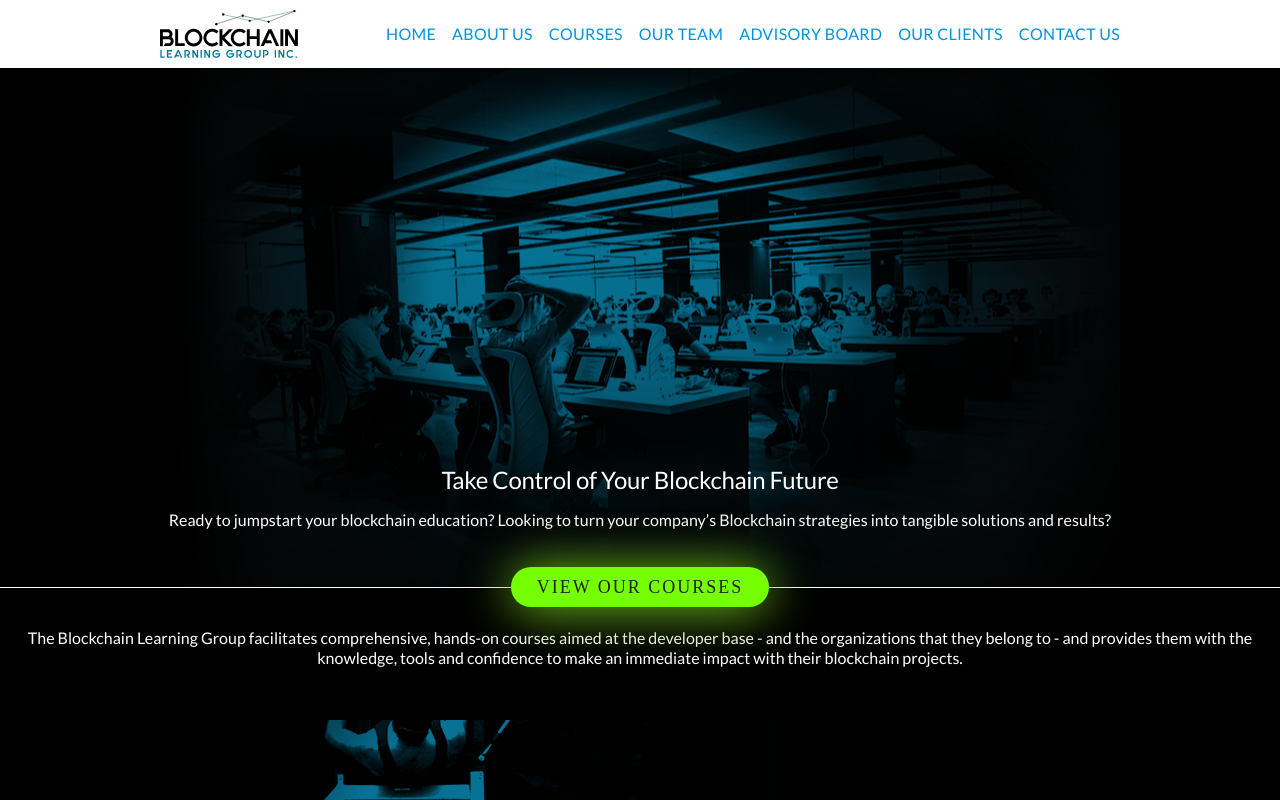
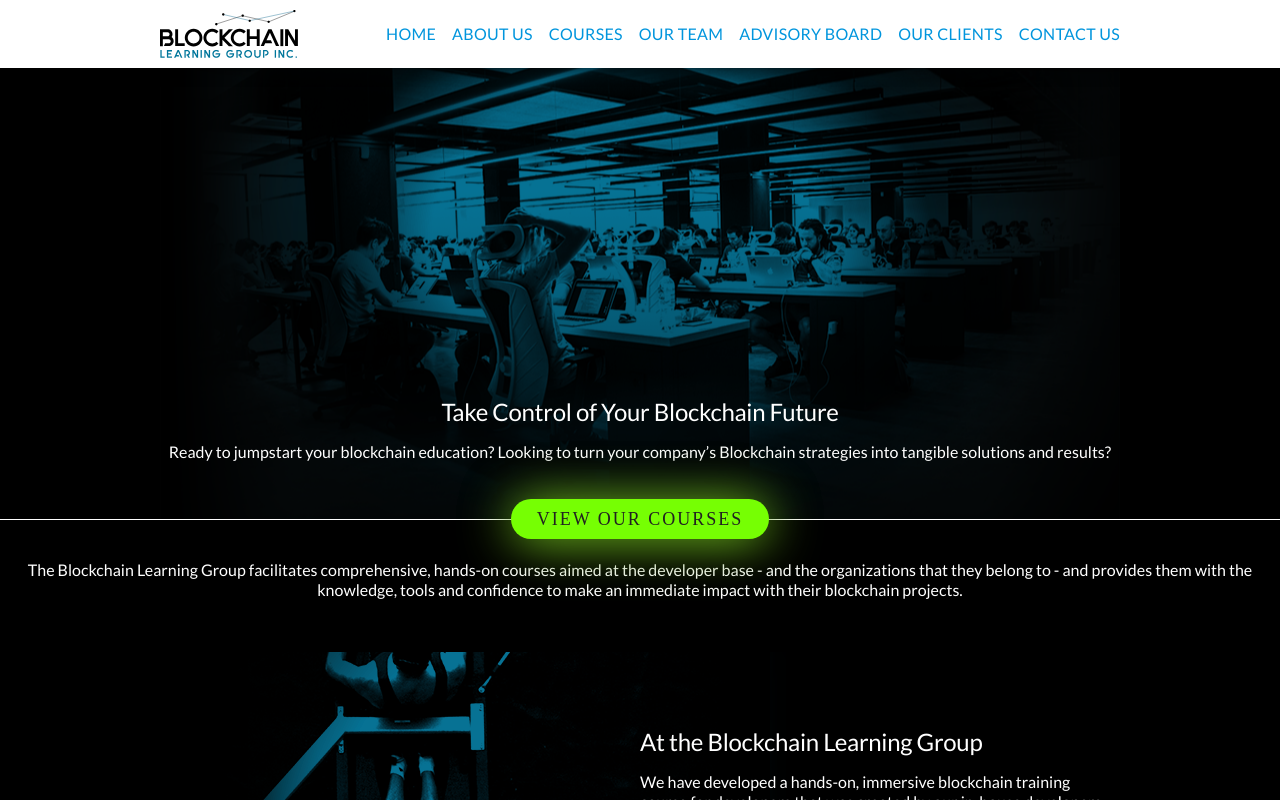
Before and after one commit to Blockchain-Learning-Group/Blockchain-Learning-Group.github.io, a React (Create React App) app: page / in a window 1280 px wide. Shown: the top 800 px of the page. Built offline with nearby package versions, Linux system fonts and the light colour scheme.

Commit message:
fix(nav-header+layout)

```diff
--- a/public/styles/main.css
+++ b/public/styles/main.css
@@ -615,11 +615,45 @@
 a {
   cursor: pointer !important; }
 
-#App {
-  overflow: auto; }
+body {
+  margin: 0;
+  height: 100vh; }
+  body #root {
+    position: absolute;
+    top: 0;
+    right: 0;
+    bottom: 0;
+    left: 0; }
+    body #root #App {
+      position: absolute;
+      top: 0;
+      right: 0;
+      bottom: 0;
+      left: 0;
+      display: -ms-flexbox;
+      display: -webkit-flex;
+      display: flex;
+      -ms-flex-direction: column;
+      -webkit-flex-direction: column;
+      flex-direction: column; }
+      body #root #App > main {
+        -ms-flex: 1 1 0.000000001px;
+        -webkit-flex: 1;
+        flex: 1;
+        -webkit-flex-basis: 0.000000001px;
+        flex-basis: 0.000000001px; }
+        body #root #App > main div.blg--main-wrapper {
+          position: absolute;
+          top: 0;
+          right: 0;
+          bottom: 0;
+          left: 0;
+          overflow-y: scroll; }
+
 #App > header {
   color: #000;
-    background-color: #fff; }
+  background-color: #fff;
+  z-index: 1001; }
   #App > header div.--blg-wrapper {
     display: -ms-flexbox;
     display: -webkit-flex;
@@ -686,43 +720,6 @@
           #App > header div.--blg-wrapper ul.show li a {
             display: inline-block;
             padding: 0.618rem; }
-  #App > footer {
-    overflow: hidden;
-    padding: 1.618rem 0 0; }
-    #App > footer address, #App > footer div, #App > footer strong {
-      text-align: center; }
-    #App > footer address a {
-      line-height: initial;
-      text-transform: initial; }
-    #App > footer .social {
-      display: -ms-flexbox;
-      display: -webkit-flex;
-      display: flex;
-      -ms-flex-direction: row;
-      -webkit-flex-direction: row;
-      flex-direction: row;
-      -ms-flex-align: center;
-      -webkit-align-items: center;
-      align-items: center;
-      -ms-flex-pack: center;
-      -webkit-justify-content: center;
-      justify-content: center;
-      margin: 1.618rem; }
-      #App > footer .social a {
-        width: 44px;
-        height: 44px;
-        margin: 0 0.618rem;
-        display: block;
-        background-repeat: no-repeat;
-        background-position: center; }
-      #App > footer .social .linkedin {
-        background-image: url(../svg/linkedin.svg); }
-      #App > footer .social .twitter {
-        background-image: url(../svg/twitter.svg); }
-      #App > footer .social .github {
-        background-image: url(../svg/github.svg); }
-      #App > footer .social .slack {
-        background-image: url(../svg/slack.svg); }
 
 @media (min-width: 960px) {
   #App > header div.--blg-wrapper .menu {
@@ -992,6 +989,49 @@
         flex-direction: row; }
         #Clients > footer ul li.show {
           display: flex; } }
+
+/* alignment in cross axis */
+/* alignment in main axis */
+/* self alignment */
+/* multi-line alignment in main axis */
+/* fixed position */
+#ContactUs {
+  overflow: hidden;
+  padding: 1.618rem 0 0; }
+  #ContactUs address, #ContactUs div, #ContactUs strong {
+    text-align: center; }
+  #ContactUs address a {
+    line-height: initial;
+    text-transform: initial; }
+  #ContactUs .social {
+    display: -ms-flexbox;
+    display: -webkit-flex;
+    display: flex;
+    -ms-flex-direction: row;
+    -webkit-flex-direction: row;
+    flex-direction: row;
+    -ms-flex-align: center;
+    -webkit-align-items: center;
+    align-items: center;
+    -ms-flex-pack: center;
+    -webkit-justify-content: center;
+    justify-content: center;
+    margin: 1.618rem; }
+    #ContactUs .social a {
+      width: 44px;
+      height: 44px;
+      margin: 0 0.618rem;
+      display: block;
+      background-repeat: no-repeat;
+      background-position: center; }
+    #ContactUs .social .linkedin {
+      background-image: url(../svg/linkedin.svg); }
+    #ContactUs .social .twitter {
+      background-image: url(../svg/twitter.svg); }
+    #ContactUs .social .github {
+      background-image: url(../svg/github.svg); }
+    #ContactUs .social .slack {
+      background-image: url(../svg/slack.svg); }
 
 /* alignment in cross axis */
 /* alignment in main axis */
--- a/src/App.jsx
+++ b/src/App.jsx
@@ -3,6 +3,7 @@
 import AboutUs from './components/AboutUs';
 import AdvisoryBoard from './components/AdvisoryBoard';
 import Clients from './components/Clients';
+import ContactUs from './components/ContactUs';
 import Courses from './components/Courses';
 import Diversity from './components/Diversity';
 import Home from './components/Home';
@@ -58,6 +59,7 @@
                 </header>
 
                 <main>
+                    <div className="blg--main-wrapper">
                         <Home />
                         <AboutUs />
                         <Courses />
@@ -65,29 +67,10 @@
                         <Clients />
                         <Team />
                         <AdvisoryBoard />
+                        <ContactUs />
+                    </div>
                 </main>
-
-                <footer>
-                    <address>
-                        <strong>Where we are located</strong>
-                        <div>Blockchain Learning Group Inc.</div>
-                        <div>24 Murray Spiers Court, Markham, ON, L6C 3C5 CANADA</div>
-                        <div style={{ marginTop: '1rem' }}>Let's talk</div>
-                        <div>
-                            <a href="tel:+14165008518">+1 (416) 500-8518</a>
             </div>
-                        <div>
-                            <a href="mailto:murtaza@blockchainlearninggroup.com">murtaza@BlockchainLearningGroup.com</a>
-                        </div>
-                    </address>
-                    <div className="social">
-                        <a target="_blank" rel="noopener noreferrer" className="linkedin" href="https://ca.linkedin.com/company/blockchainlearninggroup"></a>
-                        <a target="_blank" rel="noopener noreferrer" className="twitter" href="https://twitter.com/BlockchainLG"></a>
-                        <a target="_blank" rel="noopener noreferrer" className="github" href="https://github.com/Blockchain-Learning-Group"></a>
-                        <a target="_blank" rel="noopener noreferrer" className="slack" href="https://blockchainlearning.slack.com"></a>
-                    </div>
-                </footer>
-            </div >
         );
     }
 }
--- /dev/null
+++ b/src/components/ContactUs.jsx
@@ -0,0 +1,28 @@
+import React from 'react';
+
+export default class extends React.Component {
+    render() {
+        return (
+            <section id="ContactUs">
+                <address>
+                    <strong>Where we are located</strong>
+                    <div>Blockchain Learning Group Inc.</div>
+                    <div>24 Murray Spiers Court, Markham, ON, L6C 3C5 CANADA</div>
+                    <div style={{ marginTop: '1rem' }}>Let's talk</div>
+                    <div>
+                        <a href="tel:+14165008518">+1 (416) 500-8518</a>
+                    </div>
+                    <div>
+                        <a href="mailto:murtaza@blockchainlearninggroup.com">murtaza@BlockchainLearningGroup.com</a>
+                    </div>
+                </address>
+                <div className="social">
+                    <a target="_blank" rel="noopener noreferrer" className="linkedin" href="https://ca.linkedin.com/company/blockchainlearninggroup"></a>
+                    <a target="_blank" rel="noopener noreferrer" className="twitter" href="https://twitter.com/BlockchainLG"></a>
+                    <a target="_blank" rel="noopener noreferrer" className="github" href="https://github.com/Blockchain-Learning-Group"></a>
+                    <a target="_blank" rel="noopener noreferrer" className="slack" href="https://blockchainlearning.slack.com"></a>
+                </div>
+            </section>
+        );
+    }
+}
--- a/src/styles/App.scss
+++ b/src/styles/App.scss
@@ -19,12 +19,30 @@
     cursor: pointer !important;
 }
 
+body {
+    @include --layout-fullbleed;
+    #root {
+        @include --layout-fit;
+        #App {
+            @include --layout-fit;
+            @include --layout-vertical;
+            & > main {
+                @include --layout-flex;
+                div.blg--main-wrapper {
+                    @include --layout-fit;
+                    overflow-y: scroll;
+                }
+            }
+        }
+    }
+}
+
 #App {
-    overflow: auto;
+    & > header {
 
-    & > header {
         color: #000;
         background-color: #fff;
+        z-index: 1001;
 
         div.--blg-wrapper {
             @include --layout-horizontal;
@@ -73,57 +91,12 @@
             }
         }
     }
-
-    & > footer {
-        overflow: hidden;
-        padding: 1.618rem 0 0;
-
-        address, div, strong {
-            text-align: center;
-        }
-
-        address {
-            a {
-                line-height: initial;
-                text-transform: initial;
-            }
-        }
-
-        .social {
-            @include --layout-horizontal;
-            @include --layout-center-center;
-
-            margin: 1.618rem;
-
-            a {
-                width: 44px;
-                height: 44px;
-                margin: 0 0.618rem;
-                display: block;
-                background-repeat: no-repeat;
-                background-position: center;
-            }
-            .linkedin {
-                background-image: url(../svg/linkedin.svg);
-            }
-            .twitter {
-                background-image: url(../svg/twitter.svg);
-            }
-            .github {
-                background-image: url(../svg/github.svg);
-            }
-            .slack {
-                background-image: url(../svg/slack.svg);
-            }
-        }
-    }
 }
 
 @media (min-width: 960px) {
     #App {
         & > header {
             div.--blg-wrapper {
-
                 .menu {
                     display: none;
                 }
--- /dev/null
+++ b/src/styles/components/ContactUs.scss
@@ -0,0 +1,45 @@
+@import "../lib/jbarinas/layout/mixins/index";
+
+#ContactUs {
+    overflow: hidden;
+    padding: 1.618rem 0 0;
+
+    address, div, strong {
+        text-align: center;
+    }
+
+    address {
+        a {
+            line-height: initial;
+            text-transform: initial;
+        }
+    }
+
+    .social {
+        @include --layout-horizontal;
+        @include --layout-center-center;
+
+        margin: 1.618rem;
+
+        a {
+            width: 44px;
+            height: 44px;
+            margin: 0 0.618rem;
+            display: block;
+            background-repeat: no-repeat;
+            background-position: center;
+        }
+        .linkedin {
+            background-image: url(../svg/linkedin.svg);
+        }
+        .twitter {
+            background-image: url(../svg/twitter.svg);
+        }
+        .github {
+            background-image: url(../svg/github.svg);
+        }
+        .slack {
+            background-image: url(../svg/slack.svg);
+        }
+    }
+}
--- a/src/styles/main.scss
+++ b/src/styles/main.scss
@@ -8,6 +8,7 @@
 @import "./components/AboutUs";
 @import "./components/AdvisoryBoard";
 @import "./components/Clients";
+@import "./components/ContactUs";
 @import "./components/Courses";
 @import "./components/Diversity";
 @import "./components/Home";
```
Lines whose indentation alone changed are shown as unchanged.
